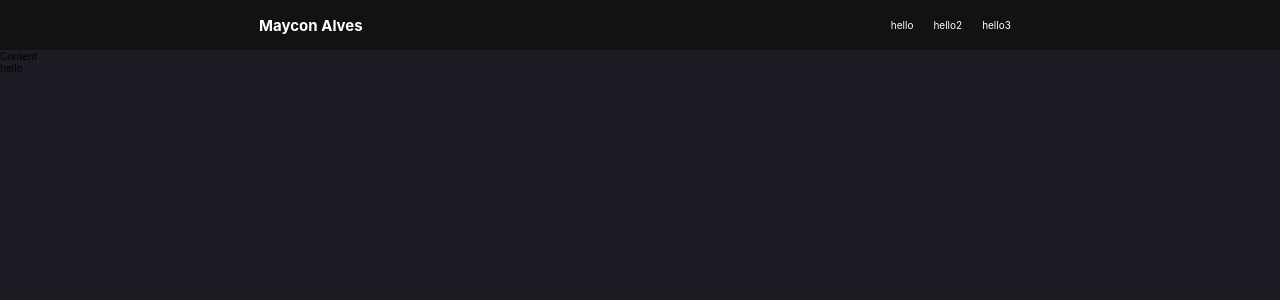
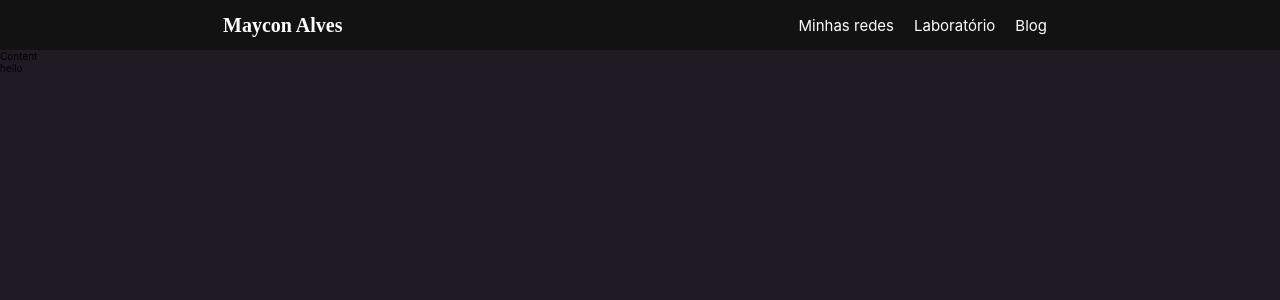
Before and after one commit to mayconbalves/maycon-alves, a Next.js app: page / in a window 1280 px wide. Shown: the top 300 px of the page. Built offline with nearby package versions, Linux system fonts and the light colour scheme.

Commit message:
feat(nav): create styled for links

```diff
--- a/src/components/nav/index.js
+++ b/src/components/nav/index.js
@@ -1,14 +1,27 @@
 import React from 'react'
-import { NavbarStyled, NavTitle, NavList, NavListItem } from './styled'
+import Link from 'next/link'
+import { NavbarStyled, NavTitle, NavList, NavListItem, NavLink } from './styled'
 
 const Navbar = () => {
   return (
     <NavbarStyled>
       <NavTitle>Maycon Alves</NavTitle>
       <NavList>
-        <NavListItem>hello</NavListItem>
-        <NavListItem>hello2</NavListItem>
-        <NavListItem>hello3</NavListItem>
+        <NavListItem>
+          <Link href="/">
+            <NavLink>Minhas redes</NavLink>
+          </Link>
+        </NavListItem>
+        <NavListItem>
+          <Link href="/">
+            <NavLink>Laboratório</NavLink>
+          </Link>
+        </NavListItem>
+        <NavListItem>
+          <Link href="/">
+            <NavLink>Blog</NavLink>
+          </Link>
+        </NavListItem>
       </NavList>
     </NavbarStyled>
   )
--- a/src/components/nav/styled.js
+++ b/src/components/nav/styled.js
@@ -13,6 +13,12 @@ export const NavTitle = styled.h1`
   display: flex;
   justify-content: center;
   align-items: center;
+  font-size: 2rem;
+  font-family: 'Copperplate', serif;
+
+  &:hover {
+    color: #bb86fc;
+  }
 `
 
 export const NavList = styled.ul`
@@ -26,3 +32,13 @@ export const NavListItem = styled.li`
   list-style: none;
   padding: 0 10px;
 `
+
+export const NavLink = styled.a`
+  cursor: pointer;
+  font-size: 1.5rem;
+  text-decoration: none;
+
+  &:hover {
+    color: #bb86fc;
+  }
+`
```
